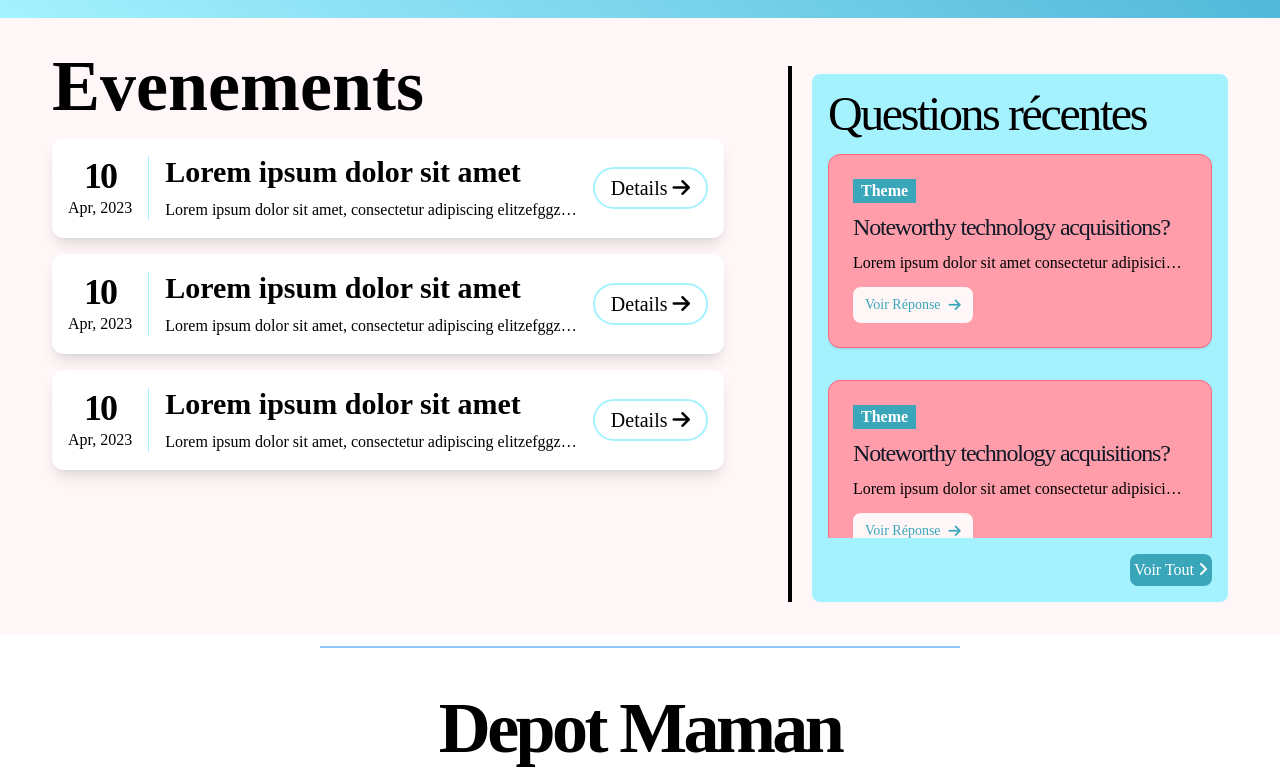
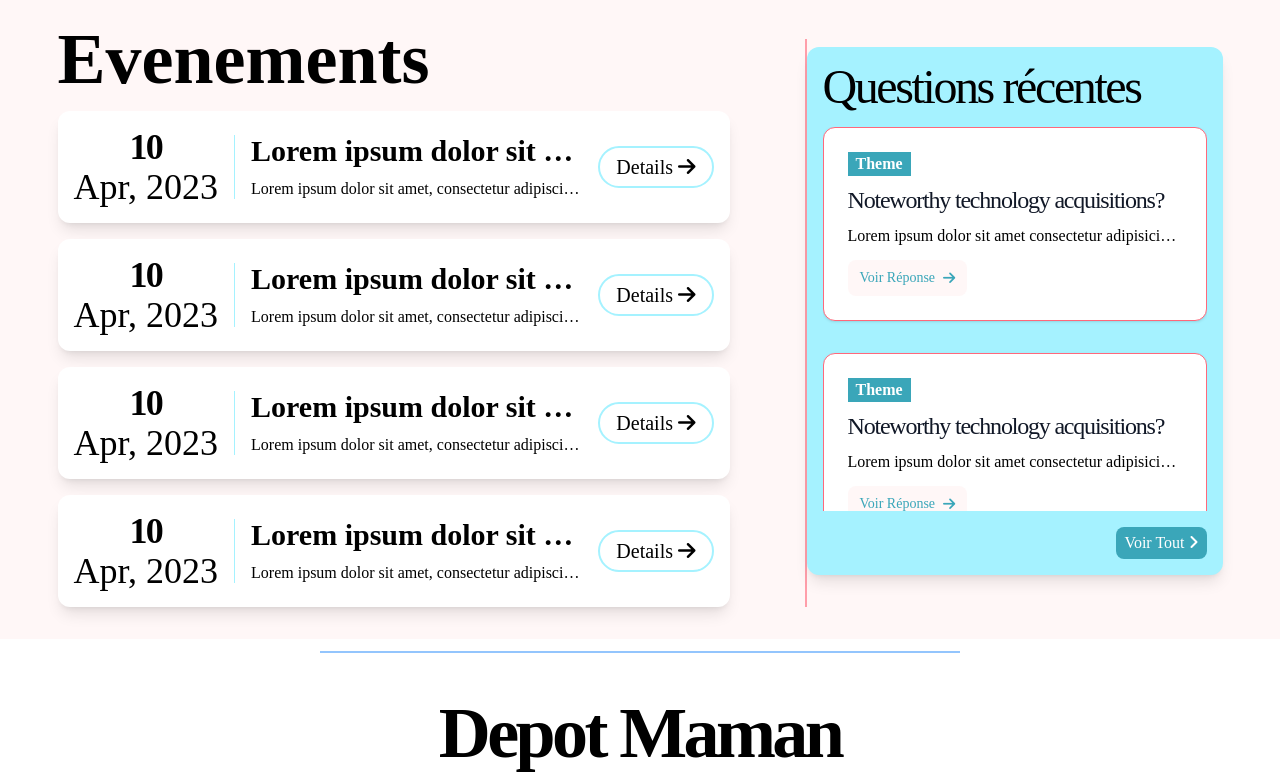
Before and after one commit to MeDjb10/mamizFrontEnd, an Angular app: page /home/acceuil in a window 1280 px wide. Shown: the part 2480-3258 px from the top of the page. Built offline with nearby package versions, Linux system fonts and the light colour scheme; no server answers; a web font is replaced by a local one.

Commit message:
acceuille en principe fully responsive thos el drop down menu yekhdemch

```diff
--- a/src/app/app.component.html
+++ b/src/app/app.component.html
@@ -1,4 +1 @@
 <router-outlet></router-outlet>
-
-
-  <!-- <app-forum></app-forum> -->
--- a/src/app/components/dynamic/Atelier/all-ateliers/all-ateliers.component.html
+++ b/src/app/components/dynamic/Atelier/all-ateliers/all-ateliers.component.html
@@ -1,6 +1,6 @@
-<!-- <div class="flex justify-center py-16">
+<div class="flex justify-center py-16">
     <div class="flex w-11/12 justify-between">
-        <app-filter (filterChange)="postersComponent.onFilterChange($event)"></app-filter>
-        <app-posters #postersComponent></app-posters>
+        <app-filter-atelier (filterChange)="onFilterChange($event)"></app-filter-atelier>
+
     </div>
-</div> -->
+</div>
--- a/src/app/components/dynamic/home/acceuil/acceuil.component.html
+++ b/src/app/components/dynamic/home/acceuil/acceuil.component.html
@@ -1,6 +1,5 @@
 <div class="overflow-visible flex-auto gap-2">
   <app-carousel></app-carousel>
-
   <app-socialmedia></app-socialmedia>
   <hr class="border-t-2 border-blue-300 w-1/2 mx-auto my-3" />
   <app-articles></app-articles>
--- a/src/app/components/dynamic/home/atelierFolder/atelier-card/atelier-card.component.css
+++ b/src/app/components/dynamic/home/atelierFolder/atelier-card/atelier-card.component.css
@@ -0,0 +1,7 @@
+.c1 {
+    transition: transform .4s ease-in-out;
+}
+
+.c1:hover {
+    transform: scale(1.05);
+}
--- a/src/app/components/dynamic/home/atelierFolder/atelier-card/atelier-card.component.html
+++ b/src/app/components/dynamic/home/atelierFolder/atelier-card/atelier-card.component.html
@@ -5,11 +5,11 @@
     class="w-full h-32 object-cover rounded-lg"
   />
   <div>
-    <h3 class="md:text-xl font-semibold md:mt-2">
+    <h3 class="text-sm md:text-xl font-semibold md:mt-2">
       Effective Classroom Management Techniques
     </h3>
     <hr class="broder-0 h-0.5 bg-lightblue" />
-    <div class="flex flex-col gap-1">
+    <div class="flex flex-col gap-1 md:text-base text-xs">
       <p class="mt-2">Date: 10 Apr, 2023</p>
       <p>Price: $45.00</p>
     </div>
--- a/src/app/components/dynamic/home/atelierFolder/ateliers/ateliers.component.css
+++ b/src/app/components/dynamic/home/atelierFolder/ateliers/ateliers.component.css
@@ -2,11 +2,3 @@
     background: rgb(35, 151, 195);
     background: linear-gradient(216deg, rgba(35, 151, 195, 1) 0%, rgba(165, 242, 255, 1) 100%);
 }
-
-.c1 {
-    transition: transform .4s ease-in-out;
-}
-
-.c1:hover {
-    transform: scale(1.05);
-}
--- a/src/app/components/dynamic/home/eventFolder/event-card/event-card.component.css
+++ b/src/app/components/dynamic/home/eventFolder/event-card/event-card.component.css
@@ -0,0 +1,11 @@
+.c2 {
+    transition: background-color 0.3s ease, color 0.3s ease;
+}
+
+.c1 {
+    transition: transform .4s ease-in-out;
+}
+
+.c1:hover {
+    transform: scale(1.03);
+}
--- a/src/app/components/dynamic/home/eventFolder/event-card/event-card.component.html
+++ b/src/app/components/dynamic/home/eventFolder/event-card/event-card.component.html
@@ -2,19 +2,19 @@
   <div class="flex justify-between items-center space-x-4">
     <div class="text-center flex-shrink-0">
       <p
-        class="text-4xl tracking-tighter font-semibold"
+        class="text-xl md:text-4xl tracking-tighter font-semibold"
         style="font-family: helBold"
       >
         10
       </p>
-      <p>Apr, 2023</p>
+      <p class="text-sm md:text-4xl">Apr, 2023</p>
     </div>
     <div class="flex items-center">
       <div class="h-16 w-px bg-lightblue"></div>
     </div>
 
     <div class="flex-grow overflow-hidden">
-      <h3 class="text-3xl font-semibold truncate" style="font-family: helBold">
+      <h3 class="md:text-3xl font-semibold truncate" style="font-family: helBold">
         Lorem ipsum dolor sit amet
       </h3>
       <p class="mt-2 truncate">
@@ -26,7 +26,7 @@
     <div class="flex-shrink-0">
       <a
         href="/events/1"
-        class="border-lightblue border-2 text-xl hover:bg-lightblue rounded-full px-4 py-2 text-black whitespace-nowrap c2"
+        class="border-lightblue border-2 text-xs md:text-xl hover:bg-lightblue rounded-full px-4 py-2 text-black whitespace-nowrap c2"
         >Details <i class="fa-solid fa-arrow-right"></i
       ></a>
     </div>
--- a/src/app/components/dynamic/home/eventFolder/events/events.component.html
+++ b/src/app/components/dynamic/home/eventFolder/events/events.component.html
@@ -1,13 +1,14 @@
 <section class="py-8 bg-lightpink px-5 flex flex-col  lg:flex-row   justify-around">
   <div>
-    <h2 class="text-7xl font-bold mb-4 text-left">Evenements</h2>
+    <h2 class="text-3xl md:text-7xl font-bold mb-4 text-left">Evenements</h2>
     <div class="flex flex-col items-left space-y-4">
+      <app-event-card></app-event-card>
       <app-event-card></app-event-card>
       <app-event-card></app-event-card>
       <app-event-card></app-event-card>
     </div>
   </div>
-  <div class="lg:border-l-4 border-black pl-5 sm:mt-0 mt-5 md:mt-4 md:pt-2">
+  <div class="lg:border-l-2 border-pink  sm:mt-0 mt-5 md:mt-4 md:pt-2">
     <app-forum></app-forum>
   </div>
 </section>
--- a/src/app/components/dynamic/home/forum/forum.component.html
+++ b/src/app/components/dynamic/home/forum/forum.component.html
@@ -1,77 +1,76 @@
-<section class="bg-lightblue w-fit h-auto p-4 gap-4 rounded-lg items-center">
+<section class="bg-lightblue w-fit h-auto p-4 gap-4 rounded-xl items-center shadow-lg">
     <p class="mb-4 tracking-tighter text-5xl" style="font-family: helBold;">
         Questions récentes
     </p>
     <div class="flex flex-col gap-8 items-center max-h-96 overflow-y-auto custom-scrollbar">
-        <div class="max-w-sm p-6 bg-pink border border-darkpink rounded-xl shadow">
+        <div class="max-w-xs md:max-w-sm p-6 bg-white border border-darkpink rounded-xl shadow">
             <div>
-                <div class="bg-teal h-auto w-fit px-2 mb-2 font-bold text-white">
+                <div class="bg-teal h-auto w-fit px-2 mb-2 text-sm md:text-base font-bold text-white">
                     <p>Theme</p>
                 </div>
                 <a href="#">
-                    <h5 class="mb-2 text-2xl tracking-tighter  text-gray-900 " style="font-family: helBold;">
+                    <h5 class="mb-2  md:text-2xl tracking-tighter  text-gray-900 " style="font-family: helBold;">
                         Noteworthy technology acquisitions?
                     </h5>
                 </a>
-                <p class="mb-3 font-normal text-black truncate">
+                <p class="mb-3 font-normal  text-black truncate">
                     Lorem ipsum dolor sit amet consectetur adipisicing elit. Obcaecati nam sit vero quis fugiat magnam
                     aliquam dignissimos beatae exercitationem. Doloremque eligendi illo dolorum nesciunt voluptate amet
                     unde consequatur similique corporis?
                 </p>
             </div>
             <a href="#"
-                class="inline-flex items-center px-3 py-2 text-sm font-medium text-center c2 text-teal bg-lightpink rounded-lg hover:bg-darkpink hover:text-lightblue  focus:ring-4 focus:outline-none focus:ring-blue-300 gap-2">
+                class="inline-flex items-center px-3 py-2 md:text-sm font-medium text-center c2 text-teal bg-lightpink rounded-lg hover:bg-darkpink hover:text-lightblue  focus:ring-4 focus:outline-none focus:ring-blue-300 gap-2">
                 Voir Réponse
                 <i class="fa-solid fa-arrow-right"></i>
             </a>
         </div>
-        <div class="max-w-sm p-6 bg-pink border border-darkpink rounded-xl shadow">
+        <div class="max-w-xs md:max-w-sm p-6 bg-white border border-darkpink rounded-xl shadow">
             <div>
-                <div class="bg-teal h-auto w-fit px-2 mb-2 font-bold text-white">
+                <div class="bg-teal h-auto w-fit px-2 mb-2 text-sm md:text-base font-bold text-white">
                     <p>Theme</p>
                 </div>
                 <a href="#">
-                    <h5 class="mb-2 text-2xl tracking-tighter  text-gray-900 " style="font-family: helBold;">
+                    <h5 class="mb-2  md:text-2xl tracking-tighter  text-gray-900 " style="font-family: helBold;">
                         Noteworthy technology acquisitions?
                     </h5>
                 </a>
-                <p class="mb-3 font-normal text-black truncate">
+                <p class="mb-3 font-normal  text-black truncate">
                     Lorem ipsum dolor sit amet consectetur adipisicing elit. Obcaecati nam sit vero quis fugiat magnam
                     aliquam dignissimos beatae exercitationem. Doloremque eligendi illo dolorum nesciunt voluptate amet
                     unde consequatur similique corporis?
                 </p>
             </div>
             <a href="#"
-                class="inline-flex items-center px-3 py-2 text-sm font-medium text-center c2 text-teal bg-lightpink rounded-lg hover:bg-darkpink hover:text-lightblue  focus:ring-4 focus:outline-none focus:ring-blue-300 gap-2">
+                class="inline-flex items-center px-3 py-2 md:text-sm font-medium text-center c2 text-teal bg-lightpink rounded-lg hover:bg-darkpink hover:text-lightblue  focus:ring-4 focus:outline-none focus:ring-blue-300 gap-2">
                 Voir Réponse
                 <i class="fa-solid fa-arrow-right"></i>
             </a>
-        </div>
-        <div class="max-w-sm p-6 bg-pink border border-darkpink rounded-xl shadow">
+        </div><div class="max-w-xs md:max-w-sm p-6 bg-white border border-darkpink rounded-xl shadow">
             <div>
-                <div class="bg-teal h-auto w-fit px-2 mb-2 font-bold text-white">
+                <div class="bg-teal h-auto w-fit px-2 mb-2 text-sm md:text-base font-bold text-white">
                     <p>Theme</p>
                 </div>
                 <a href="#">
-                    <h5 class="mb-2 text-2xl tracking-tighter  text-gray-900 " style="font-family: helBold;">
+                    <h5 class="mb-2  md:text-2xl tracking-tighter  text-gray-900 " style="font-family: helBold;">
                         Noteworthy technology acquisitions?
                     </h5>
                 </a>
-                <p class="mb-3 font-normal text-black truncate">
+                <p class="mb-3 font-normal  text-black truncate">
                     Lorem ipsum dolor sit amet consectetur adipisicing elit. Obcaecati nam sit vero quis fugiat magnam
                     aliquam dignissimos beatae exercitationem. Doloremque eligendi illo dolorum nesciunt voluptate amet
                     unde consequatur similique corporis?
                 </p>
             </div>
             <a href="#"
-                class="inline-flex items-center px-3 py-2 text-sm font-medium text-center c2 text-teal bg-lightpink rounded-lg hover:bg-darkpink hover:text-lightblue  focus:ring-4 focus:outline-none focus:ring-blue-300 gap-2">
+                class="inline-flex items-center px-3 py-2 md:text-sm font-medium text-center c2 text-teal bg-lightpink rounded-lg hover:bg-darkpink hover:text-lightblue  focus:ring-4 focus:outline-none focus:ring-blue-300 gap-2">
                 Voir Réponse
                 <i class="fa-solid fa-arrow-right"></i>
             </a>
         </div>
     </div>
     <div class="mt-4 flex justify-end ">
-        <a href="#" class="bg-teal p-1 rounded-lg text-white hover:bg-cyan-700 c2">
+        <a href="#" class="bg-teal p-1 rounded-lg text-white hover:bg-cyan-700 c2 px-2">
             Voir Tout <i class="fa-solid fa-angle-right"></i>
         </a>
     </div>
--- a/src/app/components/dynamic/home/socialmedia/socialmedia.component.html
+++ b/src/app/components/dynamic/home/socialmedia/socialmedia.component.html
@@ -1,27 +1,27 @@
  <div class="flex flex-col items-center justify-center">
         <span class="text-center font-bold text-5xl md:text-8xl mb-8 tracking-tighter">Nos Reseaux sociaux</span>
 
-        <div class="flex justify-center md:w-auto">
+        <div class="flex justify-center max-w-sm md:max-w-auto gap-8 p-2">
             <!-- Instagram -->
-            <div class="flex flex-col items-center mr-12">
+            <div class="flex flex-col items-center md:mr-12">
                 <a href="https://www.instagram.com/mamiz.tn?utm_source=ig_web_button_share_sheet&igsh=ZDNlZDc0MzIxNw=="><img
                         src="assets\useful stuff\instagram.png" alt="" class="max-h-40 mb-4"></a>
-                <span class="font-bold text-darkpink text-5xl mb-2">63K</span>
-                <span class="font-bold text-darkpink text-3xl">followers</span>
+                <span class="font-bold text-darkpink text-3xl md:text-5xl md:mb-2">63K</span>
+                <span class="font-bold text-darkpink text-base md:text-3xl">followers</span>
             </div>
 
             <!-- Facebook -->
-            <div class="flex flex-col items-center mx-12">
+            <div class="flex flex-col items-center md:mx-12">
                 <img src="assets\useful stuff\facebook.png" alt="" class="max-h-40 mb-4">
-                <span class="font-bold text-darkpink text-5xl mb-2">63K</span>
-                <span class="font-bold text-darkpink text-3xl">followers</span>
+                <span class="font-bold text-darkpink text-3xl md:text-5xl md:mb-2">63K</span>
+                <span class="font-bold text-darkpink text-base md:text-3xl">followers</span>
             </div>
 
             <!-- TikTok -->
-            <div class="flex flex-col items-center ml-12">
+            <div class="flex flex-col items-center md:ml-12">
                 <img src="assets\useful stuff\tiktok.png" alt="" class="max-h-40 mb-4">
-                <span class="font-bold text-darkpink text-5xl mb-2">63K</span>
-                <span class="font-bold text-darkpink text-3xl">followers</span>
+                <span class="font-bold text-darkpink text-3xl md:text-5xl md:mb-2">63K</span>
+                <span class="font-bold text-darkpink text-base md:text-3xl">followers</span>
             </div>
         </div>
     </div>
--- a/src/app/components/static/navbar/navbar.component.html
+++ b/src/app/components/static/navbar/navbar.component.html
@@ -12,7 +12,7 @@
                 <img class="w-8 h-8 rounded-full" src="assets/logos/logo full.png" alt="user photo">
             </button>
             <!-- Dropdown menu -->
-            <!-- <div class="z-50 hidden my-4 text-base list-none bg-white divide-y divide-gray-100 rounded-lg shadow dark:bg-gray-700 dark:divide-gray-600" id="user-dropdown">
+            <div class="z-50 hidden my-4 text-base list-none bg-white divide-y divide-gray-100 rounded-lg shadow dark:bg-gray-700 dark:divide-gray-600" id="user-dropdown">
           <div class="px-4 py-3">
             <span class="block text-sm text-gray-900 dark:text-white">Bonnie Green</span>
             <span class="block text-sm  text-gray-500 truncate dark:text-gray-400">name@flowbite.com</span>
@@ -37,7 +37,7 @@
           <svg class="w-5 h-5" aria-hidden="true" xmlns="http://www.w3.org/2000/svg" fill="none" viewBox="0 0 17 14">
               <path stroke="currentColor" stroke-linecap="round" stroke-linejoin="round" stroke-width="2" d="M1 1h15M1 7h15M1 13h15"/>
           </svg>
-      </button> -->
+      </button>
         </div>
         <div class="items-center justify-between hidden w-full md:flex md:w-auto md:order-1" id="navbar-user">
             <ul
```
